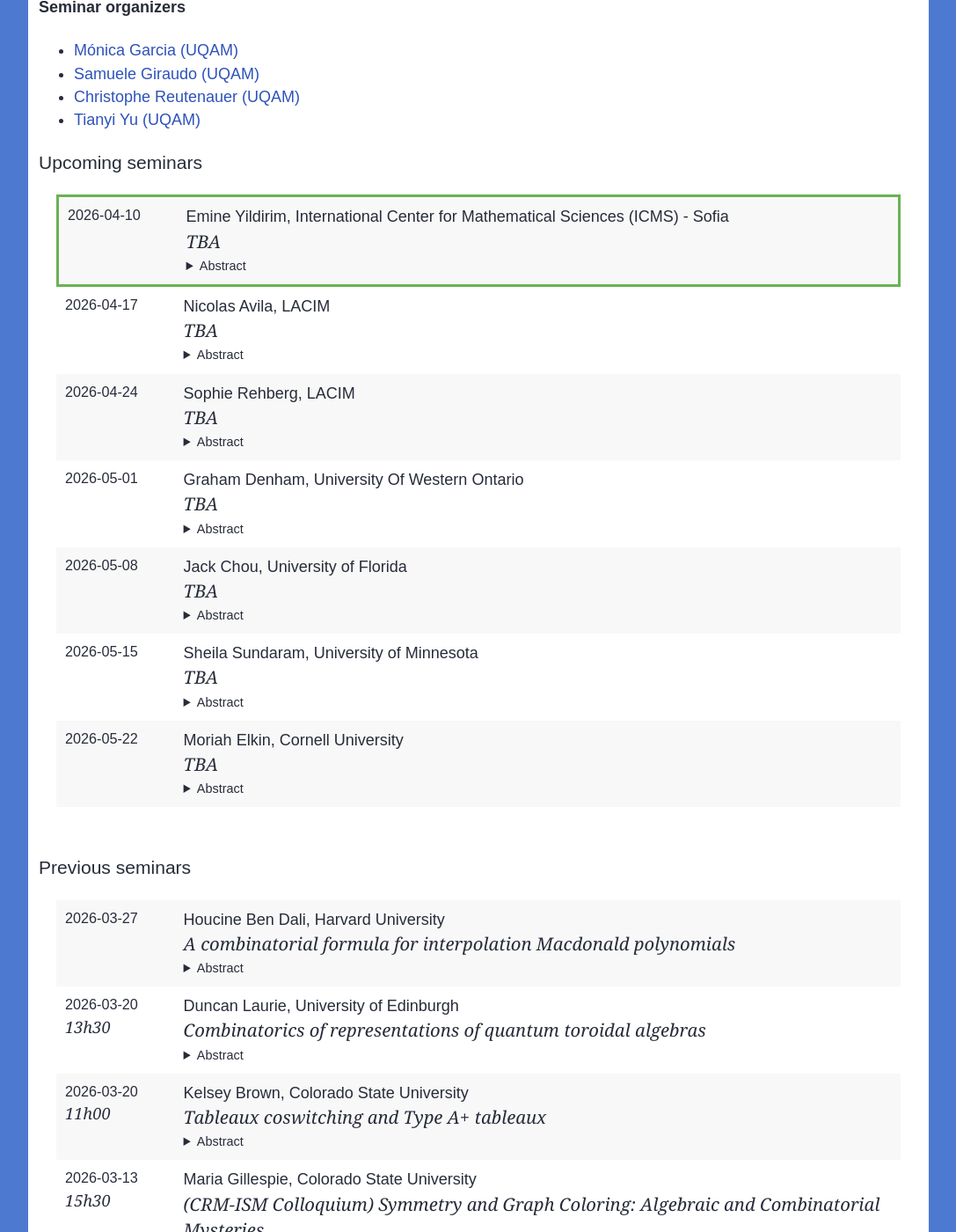
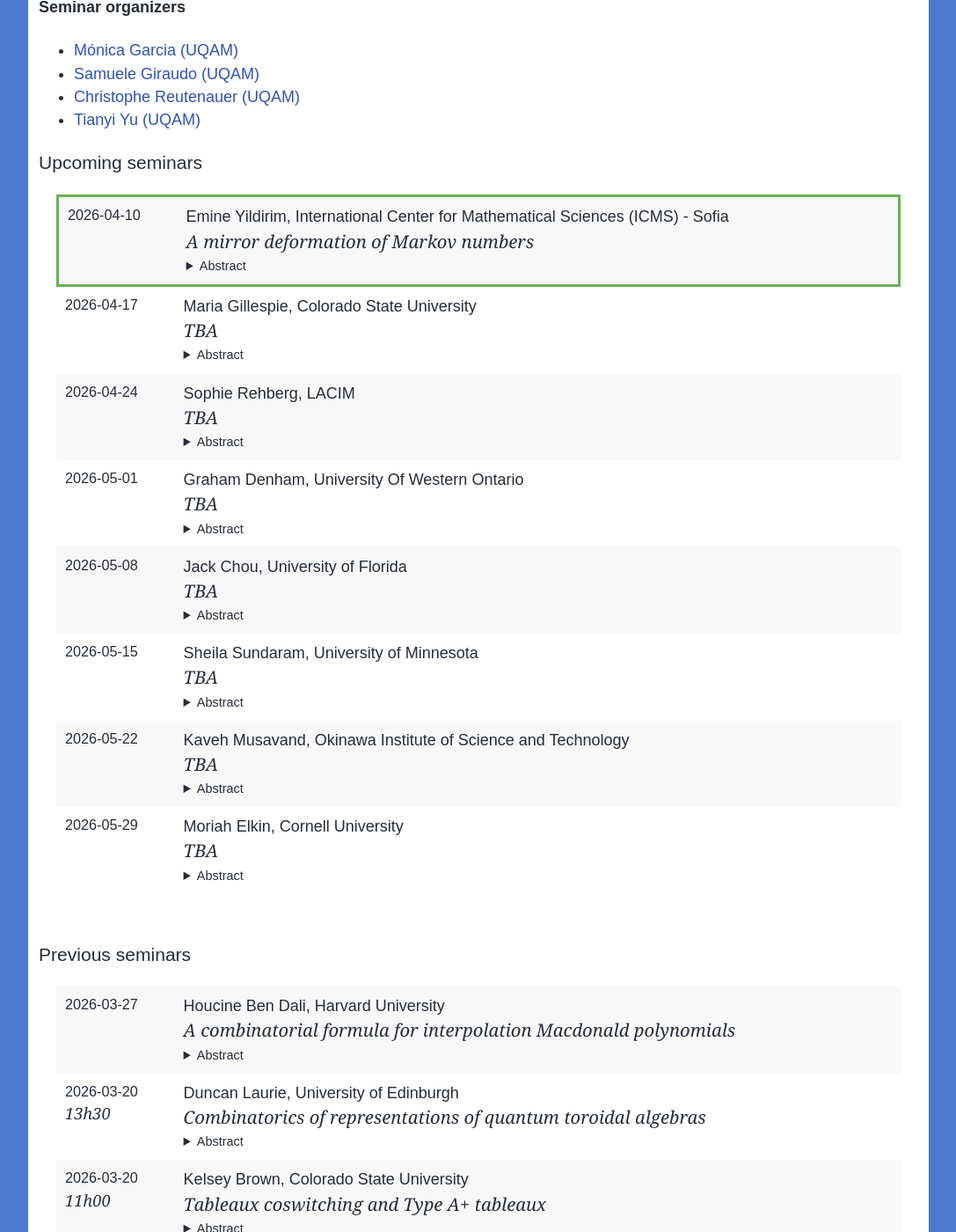
Before and after one commit to lacim-uqam/lacim-uqam.github.io, a Jekyll site: the page built from en/seminar.md, in a window 1280 px wide and 1400 px high, scrolled down 664 px. Shown: the whole window at 88% size, without its empty margins (96-1183 px from the left). Built offline with Jekyll 4.4.1, drawn with Linux system fonts in a browser that asks for light colours; formulas are drawn with MathJax 3; our own code applies the rules of GitHub Pages for plain Markdown files.

Commit message:
Update lacim-seminar.yml
Added Maria and Kaveh, and added Emine's abstract.

```diff
--- a/_data/lacim-seminar.yml
+++ b/_data/lacim-seminar.yml
@@ -1,5 +1,11 @@
 - speaker: Moriah Elkin
   affiliation: Cornell University
+  title: TBA
+  date: 2026-05-29
+  abstract: >
+
+- speaker: Kaveh Musavand
+  affiliation: Okinawa Institute of Science and Technology
   title: TBA
   date: 2026-05-22
   abstract: >
@@ -28,17 +34,19 @@
   date: 2026-04-24
   abstract: >
 
-- speaker: Nicolas Avila
-  affiliation: LACIM
+- speaker: Maria Gillespie
+  affiliation: Colorado State University
   title: TBA
   date: 2026-04-17
   abstract: >
 
 - speaker: Emine Yildirim
   affiliation: International Center for Mathematical Sciences (ICMS) - Sofia
-  title: TBA
+  title: A mirror deformation of Markov numbers
   date: 2026-04-10
   abstract: >
+    We introduce a q-deformation of the Markov equation and study a class of its solutions. We establish a factorization property that leads to the definition of new q-deformed Markov numbers, which we call mirror Markov numbers. These numbers satisfy a mirror mutation rule and admit a geometric interpretation on a punctured sphere with three orbifold points. This is based on joint work with L. Bittmann, P. Jouteur, E. Kantarcı Oğuz, and M. Molander.
+
 
 - speaker: Houcine Ben Dali
   affiliation: Harvard University
```
